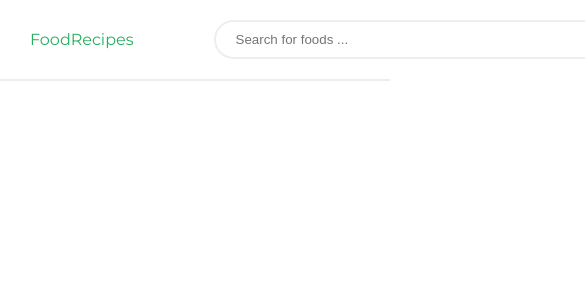
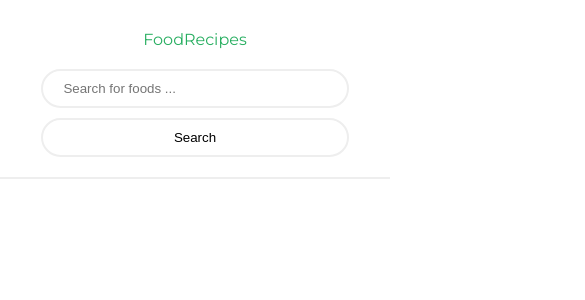
Before and after one commit to Suonx002/recipeFood, a React (Create React App) app: page / in a window 390 px wide. Shown: the top 300 px of the page, 585 px wide, since content can reach past the window. Built offline with nearby package versions, Linux system fonts and the light colour scheme.

Commit message:
adding responsive for navbar

```diff
--- a/src/App.js
+++ b/src/App.js
@@ -1,15 +1,16 @@
 import React from 'react';
 import { Route, Switch } from 'react-router-dom';
 
-import './App.css';
+import './App.scss';
 import Navbar from './components/navbar/Navbar';
 
 function App() {
   return (
     <div className='App'>
-      <Switch>
-        <Route exact path='/' component={Navbar} />
-      </Switch>
+      <div className='container'>
+        <Navbar />
+        <Switch>{/* <Route exact path='/' component={Navbar} /> */}</Switch>
+      </div>
     </div>
   );
 }
--- a/src/App.css
+++ b/src/App.scss
@@ -13,3 +13,8 @@ html {
 body {
   font-family: 'Montserrat', sans-serif;
 }
+
+.container {
+  max-width: 120rem;
+  margin: 0 auto;
+}
--- a/src/components/navbar/Navbar.scss
+++ b/src/components/navbar/Navbar.scss
@@ -19,5 +19,15 @@
     &:hover {
       color: #2ecc71;
     }
+
+    @media screen and (max-width: 50em) {
+      margin-right: 0;
+      margin-bottom: 1rem;
+    }
+  }
+
+  @media screen and (max-width: 50em) {
+    flex-direction: column;
+    justify-content: center;
   }
 }
--- a/src/components/searchbar/SearchBar.scss
+++ b/src/components/searchbar/SearchBar.scss
@@ -3,23 +3,40 @@
     width: 50rem;
     font-size: 1.6rem;
     color: #161616;
+
+    @media screen and (max-width: 33em) {
+      width: 100%;
+      text-align: center;
+    }
   }
 
   &__input {
-    width: 80%;
+    width: 40rem;
     transition: border 0.3s ease-in-out;
+
+    @media screen and (max-width: 33em) {
+      margin-bottom: 1rem;
+      width: 100%;
+    }
   }
 
   &__btn {
-    width: 18%;
+    width: 8rem;
     text-align: center;
     margin-left: 1rem;
     background-color: #fff;
     cursor: pointer;
     transition: background-color 0.3s ease-in-out;
 
-    &:hover {
+    &:hover,
+    &:focus {
       background-color: #eee;
+      outline: none;
+    }
+
+    @media screen and (max-width: 33em) {
+      width: 100%;
+      margin-left: 0;
     }
   }
 
```
